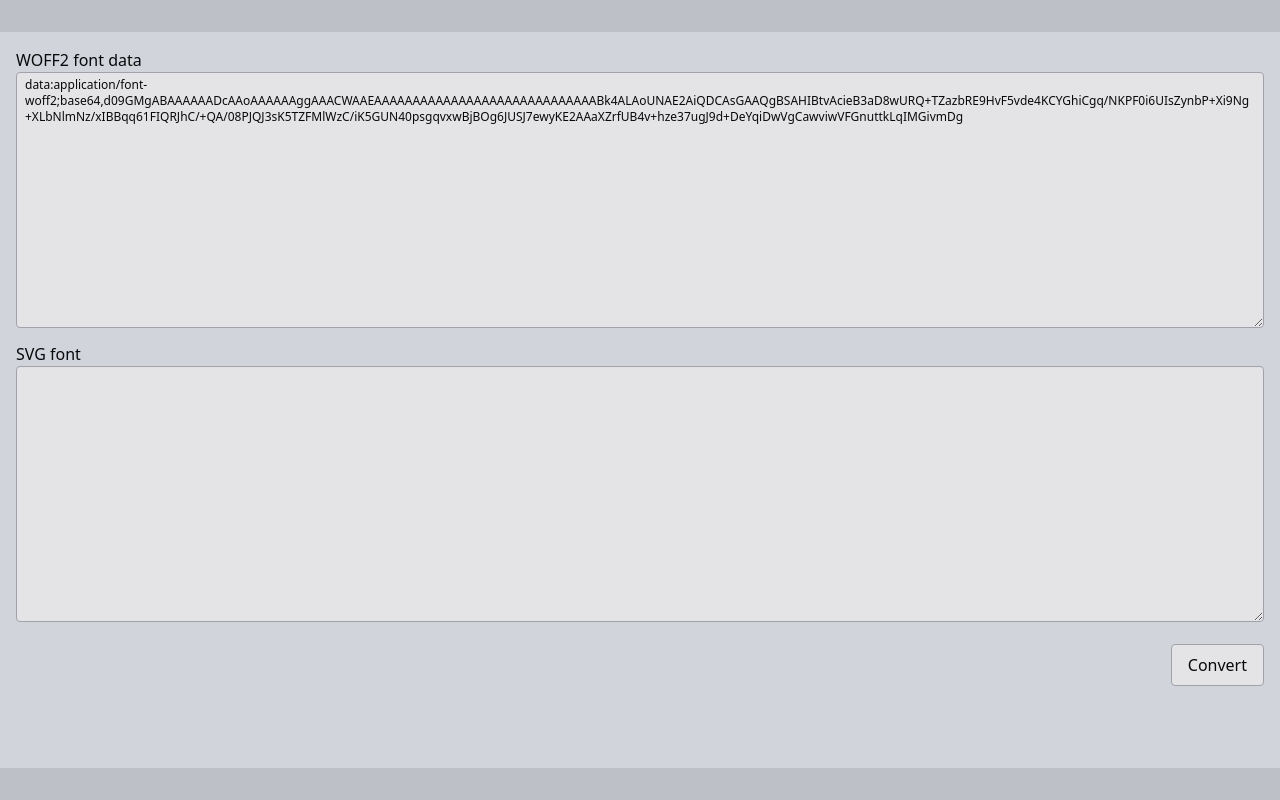
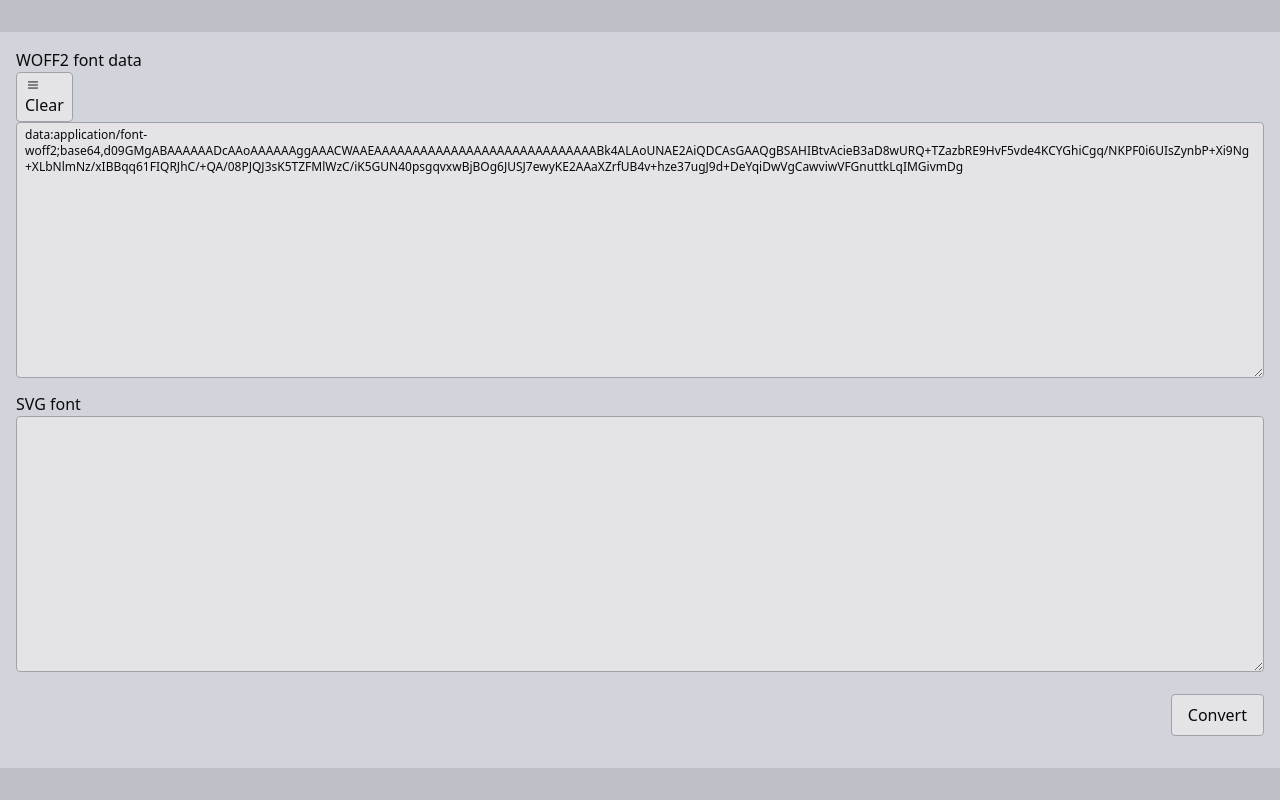
Before and after one commit to maxzz/webfont-tools, a React (Vite) app: page / in a window 1280 px wide. Built offline with nearby package versions, Linux system fonts and the light colour scheme.

Commit message:
WIP. add menu prototype

```diff
--- a/src/components/2-main/index.tsx
+++ b/src/components/2-main/index.tsx
@@ -1,19 +1,29 @@
 import { fontData, convertToSvg, fontDataSource } from '@/store';
 import { ShowGlyphs } from './view-glyphs';
 import { Button, InputArea } from '../ui';
+import { IconMenuHamburger } from '../ui/icons/normal';
 
-function FontInput() {
+function FontInputTitle() {
     return (
-        <div className="">
         <div className="">
             <div className="">
                 WOFF2 font data
             </div>
             <div className="">
-
+                <Button className="px-2 py-1">
+                    <IconMenuHamburger className="w-4 h-4" />
+                    Clear
+                </Button>
             </div>
         </div>
 
+    );
+}
+
+function FontInput() {
+    return (
+        <div className="">
+            <FontInputTitle />
             <InputArea className="h-64 text-xs" store={fontDataSource} name="text" spellCheck="false" />
         </div>
     );
```
Lines whose indentation alone changed are shown as unchanged.
